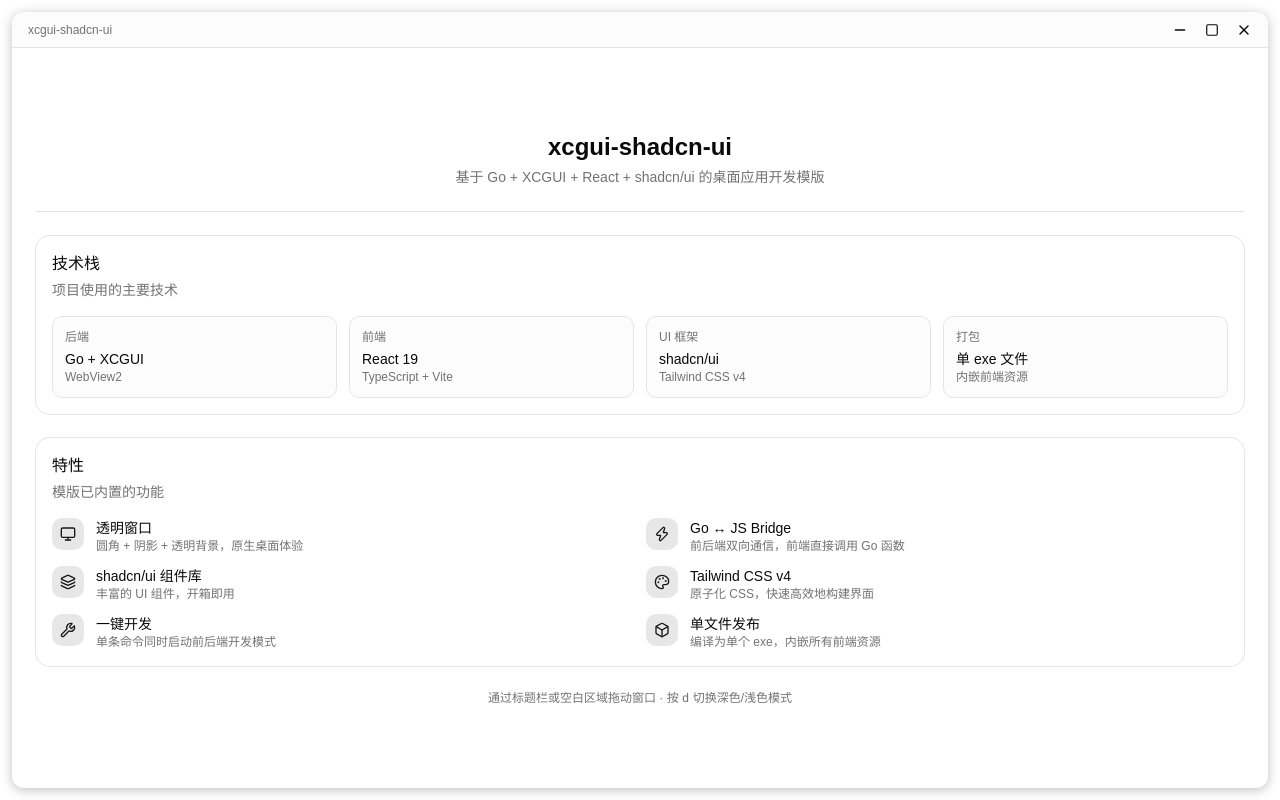
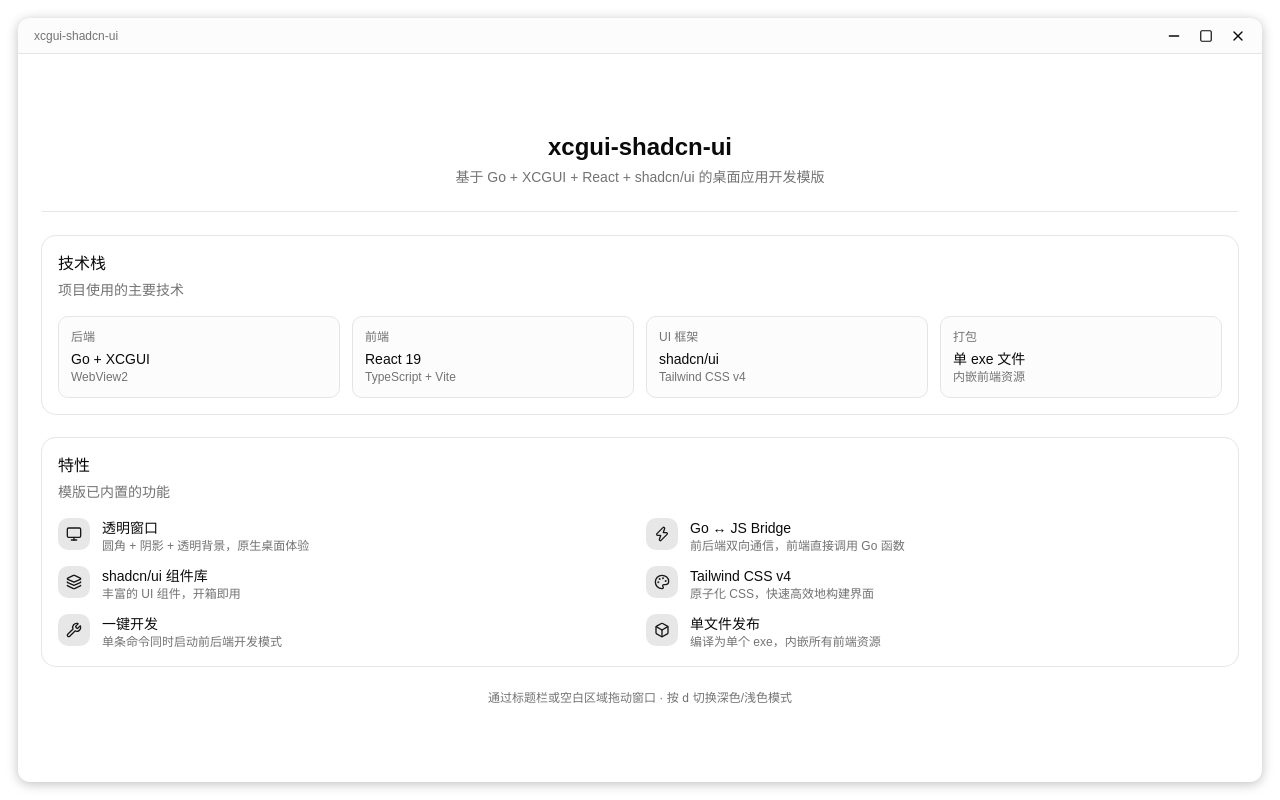
Before and after one commit to twgh/xcgui-shadcn-template, a React (Vite) app in the folder frontend/: page / in a window 1280 px wide. Built offline with nearby package versions, Linux system fonts and the light colour scheme.

Commit message:
确保阴影不被裁剪

```diff
--- a/frontend/src/index.css
+++ b/frontend/src/index.css
@@ -140,10 +140,13 @@
 }
 
 /* 关键2：shadow-container 绝对定位填满视口，padding 留出阴影空间 */
+/* 阴影为 0 2px 12px，模糊半径 12px。padding 需 ≥ 阴影模糊半径（12px）+
+   偏移量（2px）+ 模糊尾部余量，才能保证阴影四角不被 overflow:hidden 裁剪。
+   四角方向水平与垂直模糊叠加，需要约 1.5×blur ≈ 18px，故取 18px。 */
 #shadow-container {
   position: absolute;
   inset: 0;
-  padding: 12px;
+  padding: 18px;
   box-sizing: border-box;
   overflow: hidden;
 }
```
